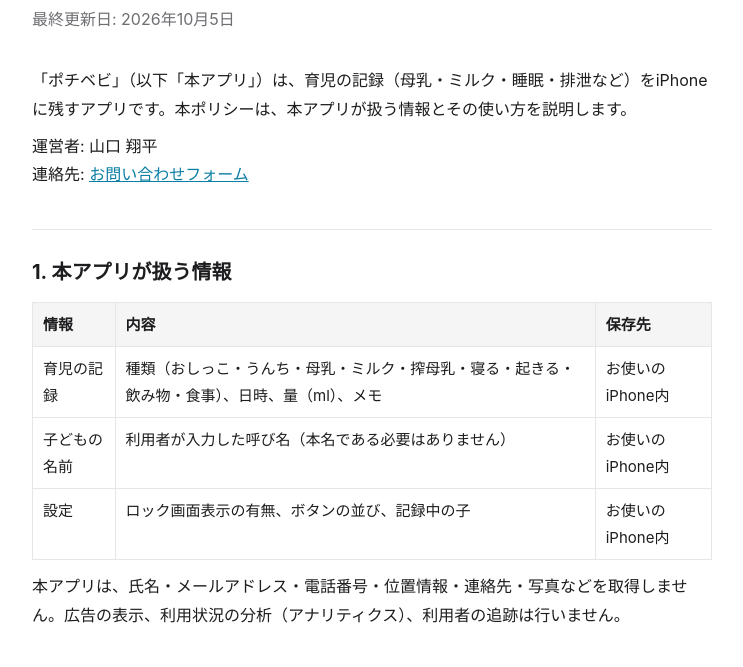
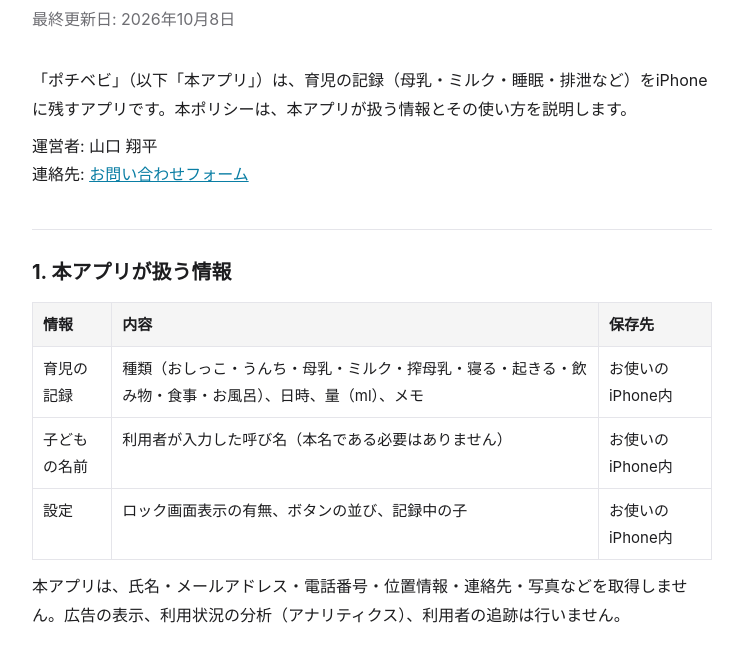
Before and after one commit to yamaguchidesign/pochibaby-site, a plain HTML site: page privacy.html in a window 1280 px wide. Shown: the part 90-757 px from the top of the page, without its empty margins (268-1011 px from the left). Drawn offline with Linux system fonts and the light colour scheme.

Commit message:
プライバシーポリシー: 記録の種類に「お風呂」を追加（1.0.1）
Co-Authored-By: Claude Opus 5.5 <noreply@anthropic.com>

```diff
--- a/privacy.html
+++ b/privacy.html
@@ -9,7 +9,7 @@
 <body>
 <main>
 <h1>ポチベビ プライバシーポリシー</h1>
-<p class="lead">最終更新日: 2026年10月5日</p>
+<p class="lead">最終更新日: 2026年10月8日</p>
 
 <p>「ポチベビ」（以下「本アプリ」）は、育児の記録（母乳・ミルク・睡眠・排泄など）をiPhoneに残すアプリです。本ポリシーは、本アプリが扱う情報とその使い方を説明します。</p>
 <p>運営者: 山口 翔平<br>連絡先: <a href="https://docs.google.com/forms/d/e/1FAIpQLSfen49fy6Xwc88jlpA7DFT-27siMevrAxBzcOBmrE91WLg9Kw/viewform">お問い合わせフォーム</a></p>
@@ -17,7 +17,7 @@
 <h2>1. 本アプリが扱う情報</h2>
 <table>
 <tr><th>情報</th><th>内容</th><th>保存先</th></tr>
-<tr><td>育児の記録</td><td>種類（おしっこ・うんち・母乳・ミルク・搾母乳・寝る・起きる・飲み物・食事）、日時、量（ml）、メモ</td><td>お使いのiPhone内</td></tr>
+<tr><td>育児の記録</td><td>種類（おしっこ・うんち・母乳・ミルク・搾母乳・寝る・起きる・飲み物・食事・お風呂）、日時、量（ml）、メモ</td><td>お使いのiPhone内</td></tr>
 <tr><td>子どもの名前</td><td>利用者が入力した呼び名（本名である必要はありません）</td><td>お使いのiPhone内</td></tr>
 <tr><td>設定</td><td>ロック画面表示の有無、ボタンの並び、記録中の子</td><td>お使いのiPhone内</td></tr>
 </table>
```
